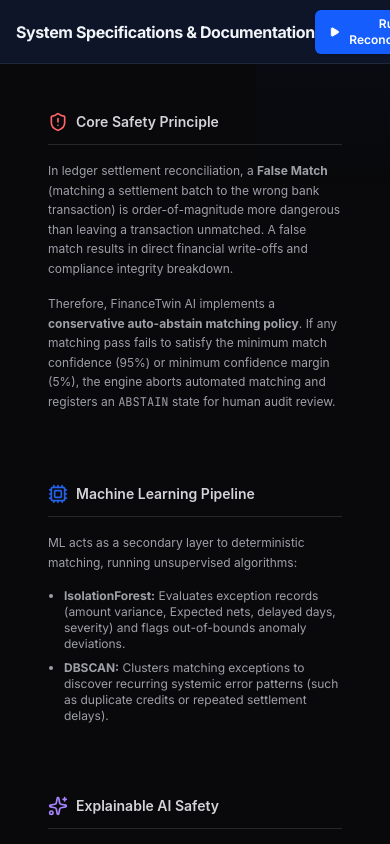
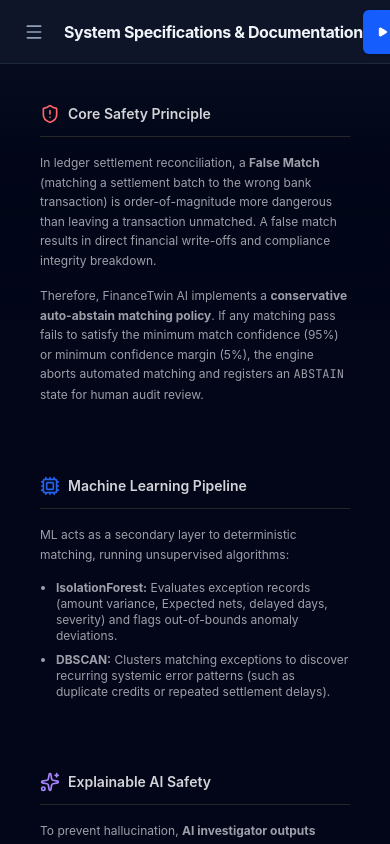
Before and after one commit to rakeshtunasahu/Financetwin-AI, a React (Vite) app in the folder frontend/: page /about in a window 390 px wide. Built offline with nearby package versions, Linux system fonts and the light colour scheme; no server answers.

Commit message:
feat(ui): update PageContainer layout with responsive state and slate navy theme

```diff
--- a/frontend/src/components/layout/PageContainer.tsx
+++ b/frontend/src/components/layout/PageContainer.tsx
@@ -1,4 +1,4 @@
-import React from 'react';
+import React, { useState } from 'react';
 import Sidebar from './Sidebar';
 import Header from './Header';
 
@@ -9,15 +9,22 @@ interface PageContainerProps {
 }
 
 export default function PageContainer({ title, children, onRefresh }: PageContainerProps) {
+  const [mobileMenuOpen, setMobileMenuOpen] = useState(false);
+
   return (
-    <div className="flex h-screen w-screen overflow-hidden bg-zinc-950 text-zinc-100 relative">
-      {/* Background Glow Overlay */}
-      <div className="fixed top-0 left-64 w-[calc(100vw-16rem)] h-96 bg-gradient-to-b from-brand-500/5 via-transparent to-transparent pointer-events-none z-0" />
+    <div className="flex h-screen w-screen overflow-hidden bg-slate-950 text-slate-100 relative font-sans">
+      {/* Background Subtle Gradient Overlay */}
+      <div className="fixed top-0 left-0 lg:left-64 right-0 h-80 bg-gradient-to-b from-slate-900/60 via-slate-950/20 to-transparent pointer-events-none z-0" />
 
-      <Sidebar />
+      <Sidebar isOpen={mobileMenuOpen} onClose={() => setMobileMenuOpen(false)} />
+
       <div className="flex flex-col flex-1 h-full min-w-0 overflow-hidden relative z-10">
-        <Header title={title} onRefresh={onRefresh} />
-        <main className="flex-1 overflow-y-auto p-6 md:p-8">
+        <Header
+          title={title}
+          onRefresh={onRefresh}
+          onOpenMobileMenu={() => setMobileMenuOpen(true)}
+        />
+        <main className="flex-1 overflow-y-auto p-4 sm:p-6 lg:p-8">
           <div className="max-w-7xl mx-auto space-y-6">
             {children}
           </div>
```
